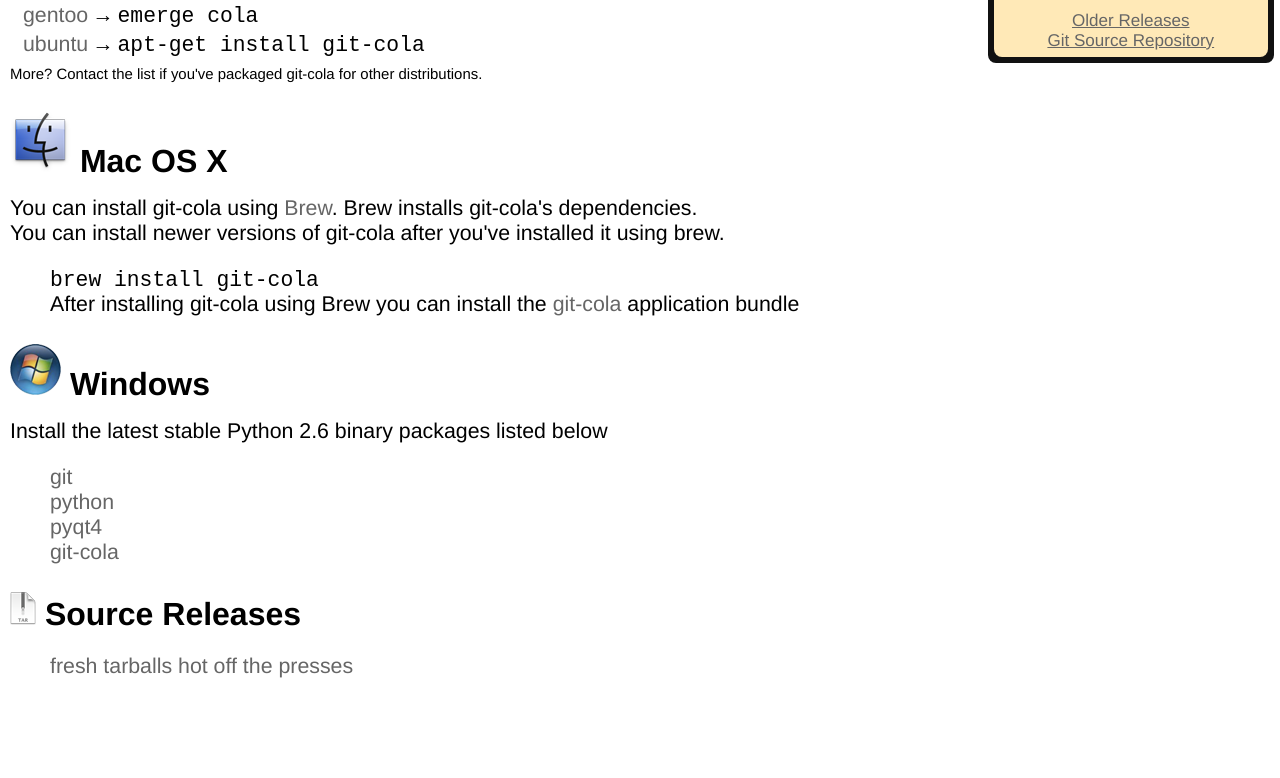
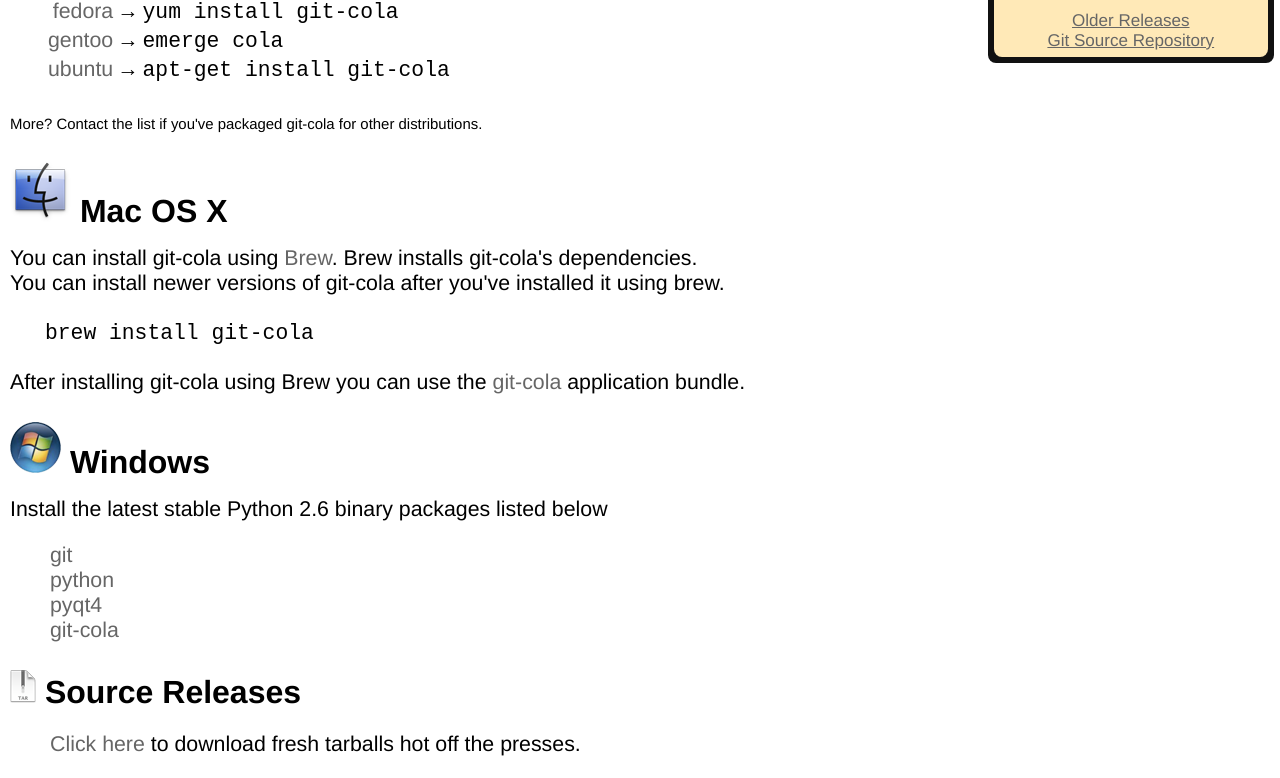
Before and after one commit to git-cola/git-cola.github.io, a Jekyll site: the page built from downloads.html, in a window 1280 px wide. Shown: the part 354-1132 px from the top of the page. Built offline with Jekyll 4.4.1, drawn with Linux system fonts in a browser that asks for light colours; Markdown is read by kramdown in place of the engine named in the settings; before the commit the page ends 1055 px from its top, so only the background shows below that.

Commit message:
downloads: Add spacing for better readability
Signed-off-by: David Aguilar <davvid@gmail.com>

```diff
--- a/downloads.html
+++ b/downloads.html
@@ -15,8 +15,10 @@
 </h2>
 Linux is it!  Your distro has probably already packaged git-cola for you.<br/>
 If not, please file a bug against your distribution ;-)
+<br />
+<br />
 
-<table style="margin-left: 10px">
+<table style="margin-left: 35px">
 <tbody>
 
 <tr>
@@ -56,6 +58,7 @@
 
 </tbody>
 </table>
+<br />
 <span style="font-size: 0.7em;">
 More?  Contact the list if you've packaged
 git-cola for other distributions.
@@ -68,17 +71,21 @@
 <a href="http://mxcl.github.com/homebrew/">Brew</a>.
 Brew installs git-cola's dependencies.<br />
 You can install newer versions of git-cola after you've installed it using brew.
-<ul>
-	<li><span class="cmd">brew install git-cola</span></li>
-	<li>After installing git-cola using Brew you can install the
-	<a href="{{ site.cola_downloads }}/git-cola-{{ site.cola_version }}.app.tar.gz">git-cola</a>
-	application bundle</li>
-</ul>
+<br/>
+<br/>
+<div class="cmd" style="margin-left: 35px">
+	brew install git-cola</span>
+</div>
+<br/>
+After installing git-cola using Brew you can use the
+<a href="{{ site.cola_downloads }}/git-cola-{{ site.cola_version }}.app.tar.gz">git-cola</a>
+application bundle.
 
 <h2 class="title"><img class="title" src="images/windows_big.png"/>
 	Windows
 </h2>
-Install the latest stable Python 2.6 binary packages listed below <ul>
+Install the latest stable Python 2.6 binary packages listed below
+<ul>
 	<li><a href="http://code.google.com/p/msysgit/">git</a></li>
 	<li><a href="http://python.org/download/">python</a></li>
 	<li><a href="http://www.riverbankcomputing.co.uk/software/pyqt/download">pyqt4</a></li>
@@ -89,6 +96,7 @@
 	Source Releases
 </h2><ul>
 <li>
-	<a href="{{ site.cola_github }}/downloads">fresh tarballs hot off the presses</a>
+	<a href="{{ site.cola_github }}/downloads"> Click here</a>
+	to download fresh tarballs hot off the presses.
 </li>
 </ul>
```
